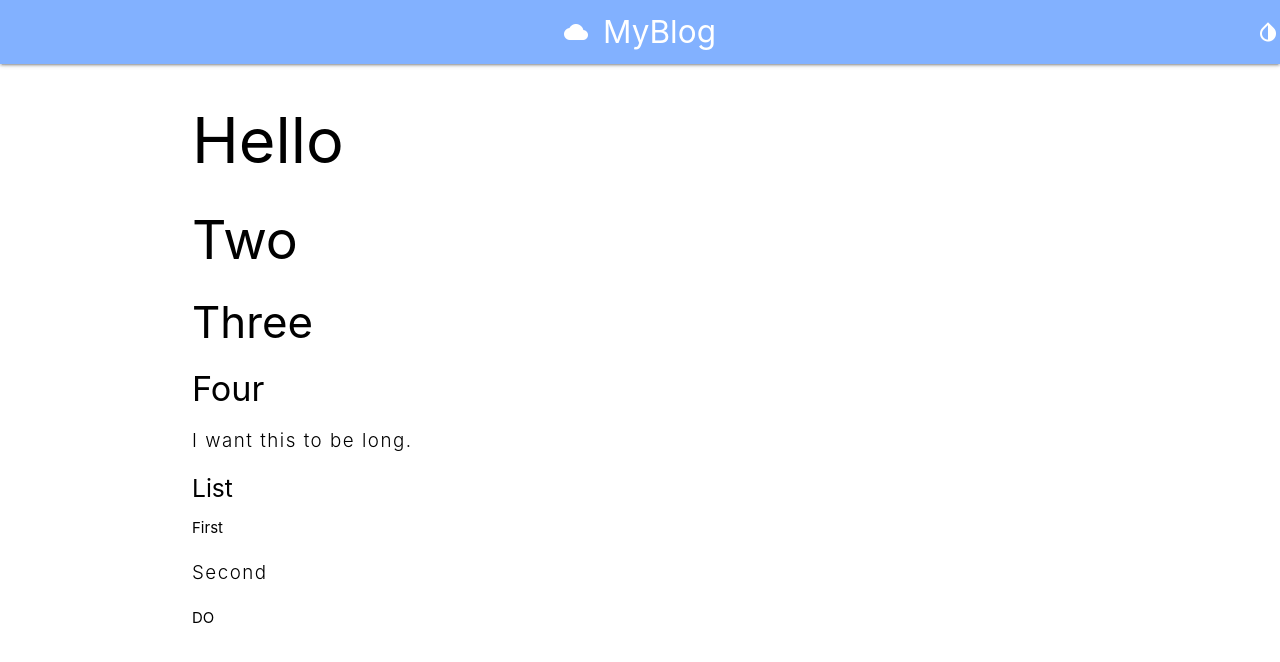
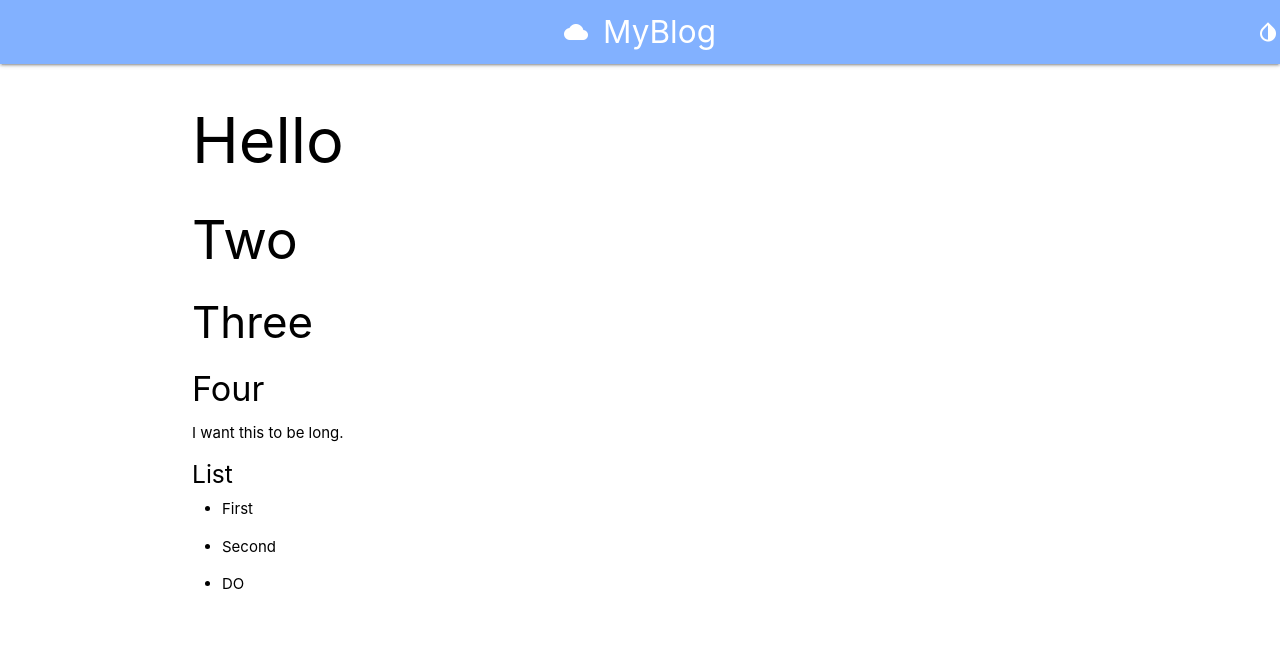
Before and after one commit to congeal/mini-material-doc, a Jekyll site: the page built from index.md, in a window 1280 px wide. Shown: the top 662 px of the page. Built offline with Jekyll 4.4.1, drawn with Linux system fonts in a browser that asks for light colours; nearby versions of some CDN libraries; our own code applies the rules of GitHub Pages for plain Markdown files.

Commit message:
list * 모양 되살림

```diff
--- a/_layouts/default.html
+++ b/_layouts/default.html
@@ -1,7 +1,7 @@
 {% include header.html %}
 {% include navbar.html %}
 <main>
-    <div class="container">
+    <div class="container browser-default-uls">
         {{ content }}
     </div>
 </main>
--- a/assets/css/main.scss
+++ b/assets/css/main.scss
@@ -8,11 +8,9 @@
 // @import "tags";
 // @import "author";
 // @import "post";
-html {
-  color: var(--main-text-color);
-}
 
 body {
+  color: var(--main-text-color);
   background-color: var(--main-background-color);
   display: flex;
   min-height: 100vh;
@@ -27,54 +25,22 @@ nav {
   background-color: var(--main-color);
 }
 
-// #theme-toggle {
-//   &.dark {
-//     background-color: #fff;
-//     mask: url(../img/icons/sun.svg)  no-repeat;
-//     -webkit-mask: url(../img/icons/sun.svg)  no-repeat;
-
-//     &:hover {
-//       background-color: #212121;
-//     }
-//   }
-
-//   &.light {
-//     background-color: #000;
-//     mask: url(../img/icons/moon.svg)  no-repeat;
-//     -webkit-mask: url(../img/icons/moon.svg)  no-repeat;
-//     &:hover {
-//       background-color: #9e9e9e;
-//     }
-//   }
-//   cursor: pointer;
-//   right: 30px;
-//   top: 75px;
-//   position: absolute;
-//   display: inline-block;
-//   width: 35px;
-//   height: 35px;
-//   -webkit-mask-size: contain;
-//   mask-size: contain;
-//   -webkit-mask-position: center;
-//   mask-position: center;
-// }
-
 main {
-  flex: 1 0 auto;
 }
 
-.adjust-index{
-  z-index:0 !important;
+.browser-default-uls {
+  ul {
+    padding-left: 30px;
+    margin-top: 10px;
+    margin-bottom: 15px;
+    li {
+      list-style-type: disc!important;
+      ul {
+        li {list-style-type: circle!important;}
+      }
+    }
+  }
 }
-
-p {
-  line-height: 2.0rem;
-  font-size: 1.25rem;
-  letter-spacing: 0.1rem;
-  font-weight: 300;
-}
-
-
 
 @media only screen and (max-width : 992px) {
   .parallax-container .section {
```
